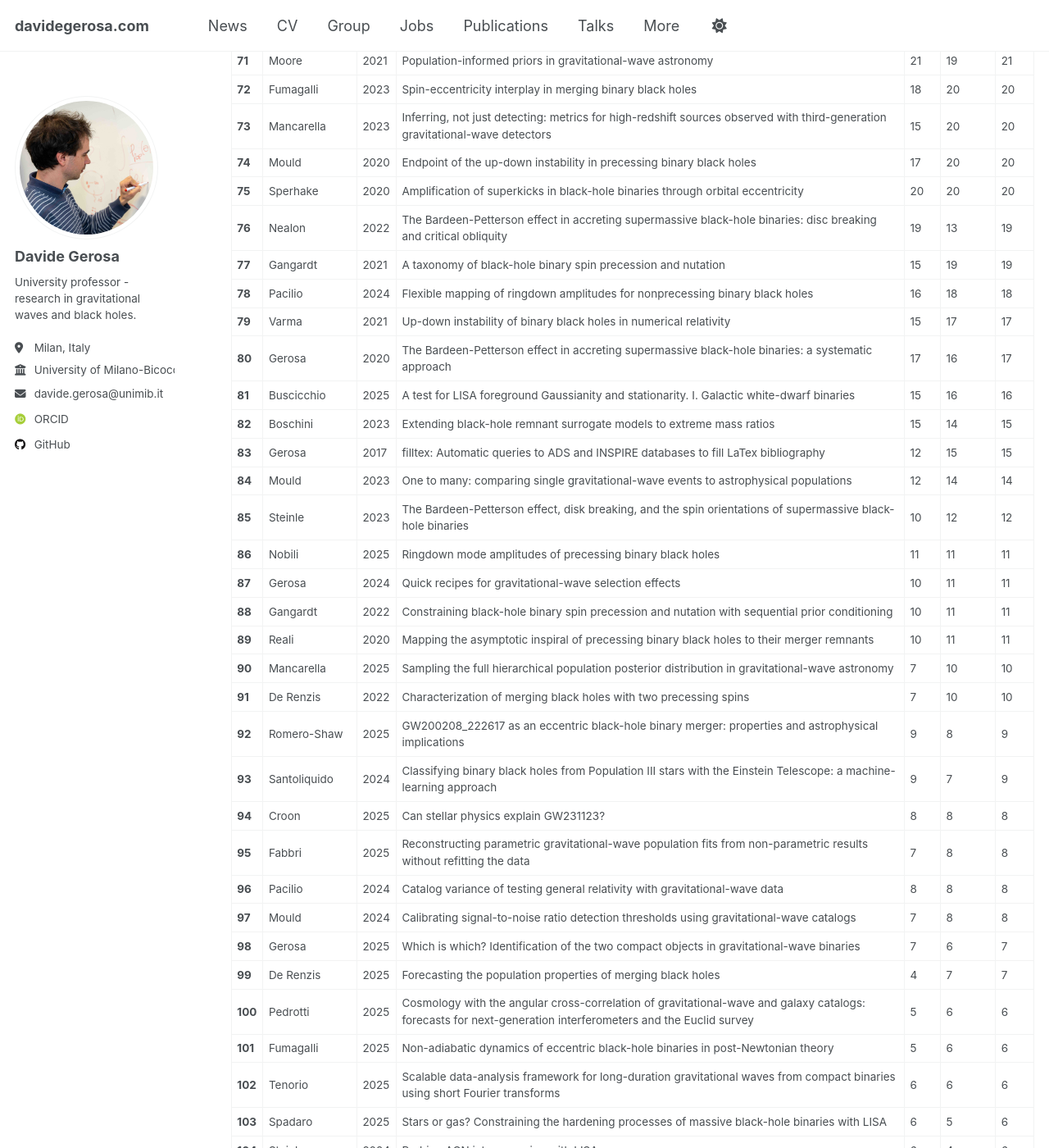
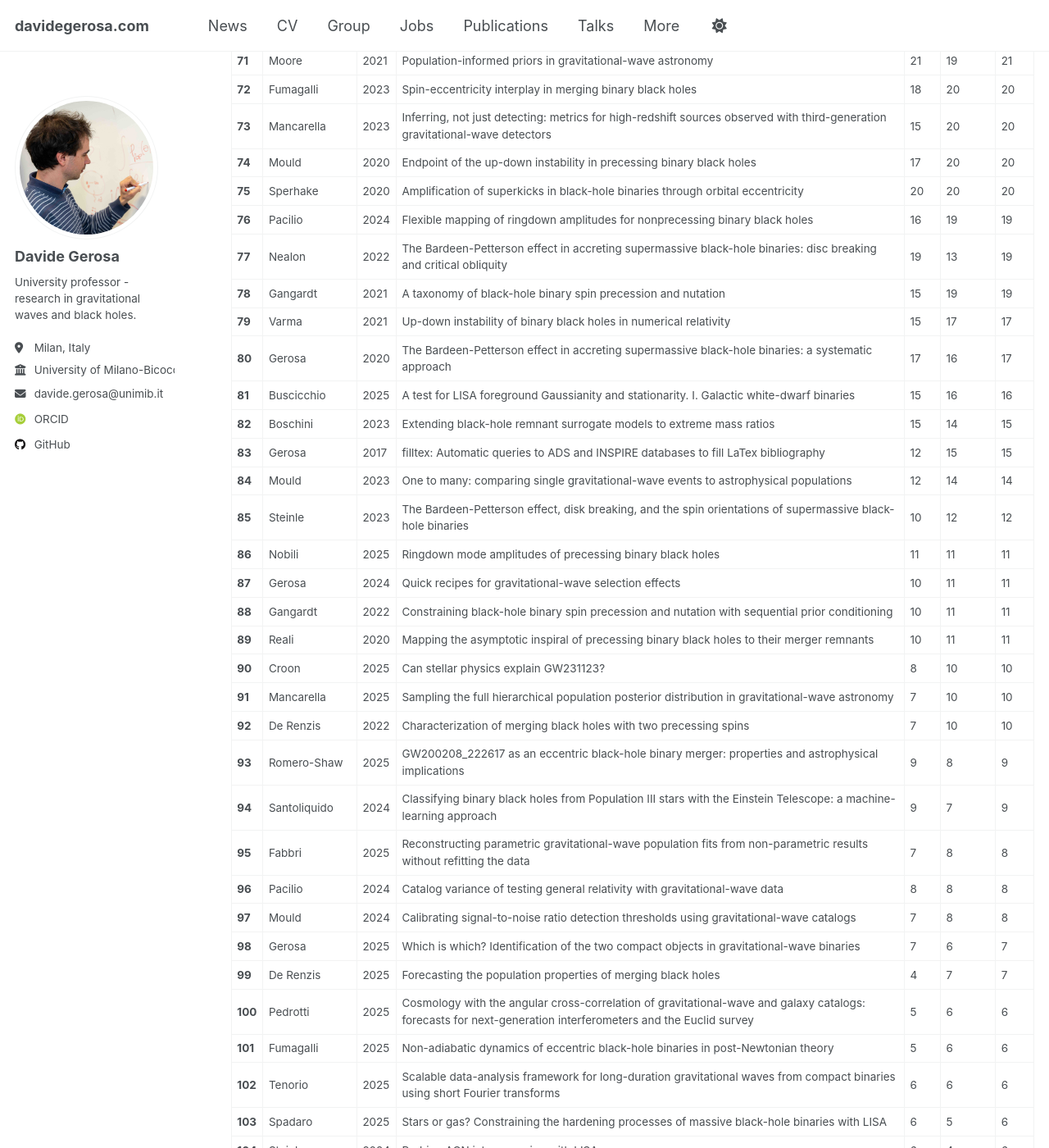
Before and after one commit to dgerosa/website, a Jekyll site: the page built from _pages/citations.md, in a window 1280 px wide and 1400 px high, scrolled down 3351 px. Shown: the whole window at 82% size. Built offline with Jekyll 4.4.1, drawn with Linux system fonts in a browser that asks for light colours; some web fonts are replaced; some of the changed text lies outside the part shown.

Commit message:
Website update from workflow

```diff
--- a/_pages/_citations.md
+++ b/_pages/_citations.md
@@ -84,9 +84,9 @@
 | **73** | Mancarella | 2023 | Inferring, not just detecting: metrics for high-redshift sources observed with third-generation gravitational-wave detectors | 15 | 20 | 20 |
 | **74** | Mould | 2020 | Endpoint of the up-down instability in precessing binary black holes | 17 | 20 | 20 |
 | **75** | Sperhake | 2020 | Amplification of superkicks in black-hole binaries through orbital eccentricity | 20 | 20 | 20 |
-| **76** | Nealon | 2022 | The Bardeen-Petterson effect in accreting supermassive black-hole binaries: disc breaking and critical obliquity | 19 | 13 | 19 |
-| **77** | Gangardt | 2021 | A taxonomy of black-hole binary spin precession and nutation | 15 | 19 | 19 |
-| **78** | Pacilio | 2024 | Flexible mapping of ringdown amplitudes for nonprecessing binary black holes | 16 | 18 | 18 |
+| **76** | Pacilio | 2024 | Flexible mapping of ringdown amplitudes for nonprecessing binary black holes | 16 | 19 | 19 |
+| **77** | Nealon | 2022 | The Bardeen-Petterson effect in accreting supermassive black-hole binaries: disc breaking and critical obliquity | 19 | 13 | 19 |
+| **78** | Gangardt | 2021 | A taxonomy of black-hole binary spin precession and nutation | 15 | 19 | 19 |
 | **79** | Varma | 2021 | Up-down instability of binary black holes in numerical relativity | 15 | 17 | 17 |
 | **80** | Gerosa | 2020 | The Bardeen-Petterson effect in accreting supermassive black-hole binaries: a systematic approach | 17 | 16 | 17 |
 | **81** | Buscicchio | 2025 | A test for LISA foreground Gaussianity and stationarity. I. Galactic white-dwarf binaries | 15 | 16 | 16 |
@@ -98,11 +98,11 @@
 | **87** | Gerosa | 2024 | Quick recipes for gravitational-wave selection effects | 10 | 11 | 11 |
 | **88** | Gangardt | 2022 | Constraining black-hole binary spin precession and nutation with sequential prior conditioning | 10 | 11 | 11 |
 | **89** | Reali | 2020 | Mapping the asymptotic inspiral of precessing binary black holes to their merger remnants | 10 | 11 | 11 |
-| **90** | Mancarella | 2025 | Sampling the full hierarchical population posterior distribution in gravitational-wave astronomy | 7 | 10 | 10 |
-| **91** | De Renzis | 2022 | Characterization of merging black holes with two precessing spins | 7 | 10 | 10 |
-| **92** | Romero-Shaw | 2025 | GW200208_222617 as an eccentric black-hole binary merger: properties and astrophysical implications | 9 | 8 | 9 |
-| **93** | Santoliquido | 2024 | Classifying binary black holes from Population III stars with the Einstein Telescope: a machine-learning approach | 9 | 7 | 9 |
-| **94** | Croon | 2025 | Can stellar physics explain GW231123? | 8 | 8 | 8 |
+| **90** | Croon | 2025 | Can stellar physics explain GW231123? | 8 | 10 | 10 |
+| **91** | Mancarella | 2025 | Sampling the full hierarchical population posterior distribution in gravitational-wave astronomy | 7 | 10 | 10 |
+| **92** | De Renzis | 2022 | Characterization of merging black holes with two precessing spins | 7 | 10 | 10 |
+| **93** | Romero-Shaw | 2025 | GW200208_222617 as an eccentric black-hole binary merger: properties and astrophysical implications | 9 | 8 | 9 |
+| **94** | Santoliquido | 2024 | Classifying binary black holes from Population III stars with the Einstein Telescope: a machine-learning approach | 9 | 7 | 9 |
 | **95** | Fabbri | 2025 | Reconstructing parametric gravitational-wave population fits from non-parametric results without refitting the data | 7 | 8 | 8 |
 | **96** | Pacilio | 2024 | Catalog variance of testing general relativity with gravitational-wave data | 8 | 8 | 8 |
 | **97** | Mould | 2024 | Calibrating signal-to-noise ratio detection thresholds using gravitational-wave catalogs | 7 | 8 | 8 |
@@ -200,4 +200,4 @@
 
 
 <br><br>
-*Last updated: 2025-10-17 02:02:04 UTC*
+*Last updated: 2025-10-17 10:00:28 UTC*
```
Also changed, not shown: other parts of _pages/_citations.md (+12 -12 lines), _pages/_group.md (+1 -1 lines), _pages/_publications.md (+1 -1 lines), _pages/_talks.md (+1 -1 lines).
